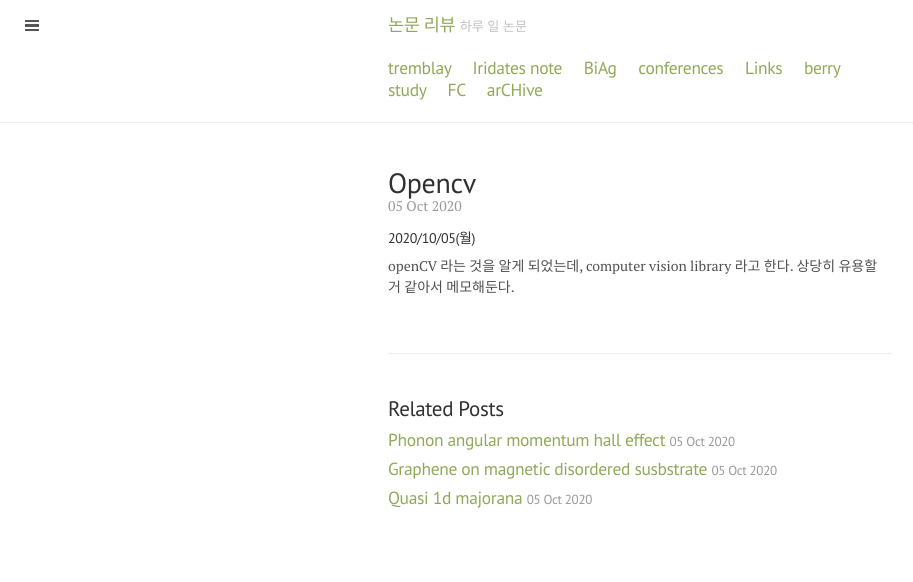
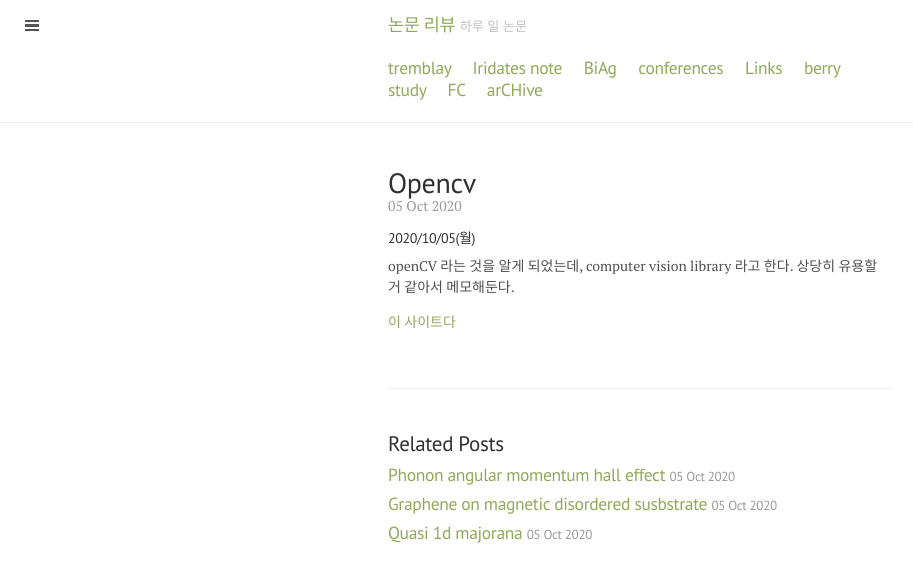
Before and after one commit to qkrwlsghdcjsworlt/work, a Jekyll site: the page built from _posts/2020/2020-10-05-openCV.markdown, in a window 1280 px wide. Shown: the top 582 px of the page, without its empty margins (0-913 px from the left). Built offline with Jekyll 4.4.1, drawn with Linux system fonts in a browser that asks for light colours; our own code applies the rules of GitHub Pages for plain Markdown files.

Commit message:
“update”

```diff
--- a/_posts/2020/2020-10-05-openCV.markdown
+++ b/_posts/2020/2020-10-05-openCV.markdown
@@ -12,3 +12,6 @@ CATEGORIES: LIFE
 
 
 openCV 라는 것을 알게 되었는데, computer vision library 라고 한다. 상당히 유용할 거 같아서 메모해둔다.
+
+
+[이 사이트다](https://www.pyimagesearch.com/2014/01/20/basic-image-manipulations-in-python-and-opencv-resizing-scaling-rotating-and-cropping/)
```
Also changed, not shown: 1 other file.
